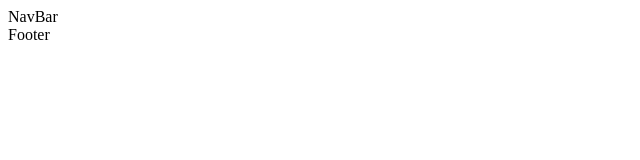
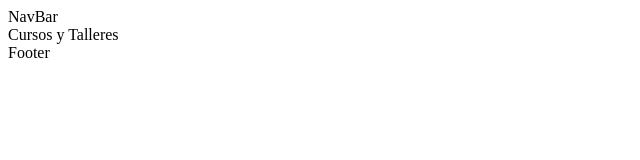
Before and after one commit to davaloslm/C6-09-ft-mern, a React (Create React App) app in the folder site/FRONT/centro-cultural/: page /cursosytalleres in a window 1280 px wide. Before the commit this address had no page. Shown: the top 160 px of the page, without its empty margins (0-640 px from the left). Built offline with nearby package versions, Linux system fonts and the light colour scheme.

Commit message:
Crea archivo Cursos Y Talleres

```diff
--- a/site/FRONT/centro-cultural/src/App.js
+++ b/site/FRONT/centro-cultural/src/App.js
@@ -3,6 +3,7 @@ import Footer from "./components/footer/Footer";
 import NavBar from "./components/navBar/NavBar";
 import Home from "./pages/Home";
 import Institucional from "./pages/Institucional";
+import CursosTalleres from "./pages/CursosTalleres"
 
 function App() {
   return (
@@ -14,6 +15,7 @@ function App() {
         <Routes>
           <Route path="/" element ={<Home/>} />
           <Route path="/institucional" element ={<Institucional/>} />
+          <Route path="/cursosytalleres" element ={<CursosTalleres/>} />
 
         </Routes>
 
--- /dev/null
+++ b/site/FRONT/centro-cultural/src/pages/CursosTalleres.js
@@ -0,0 +1,9 @@
+import React from 'react'
+
+const CursosTalleres = () => {
+  return (
+    <div>Cursos y Talleres</div>
+  )
+}
+
+export default CursosTalleres
```
Also changed, not shown: 1 other file (tests, documents, lock files or other folders).
